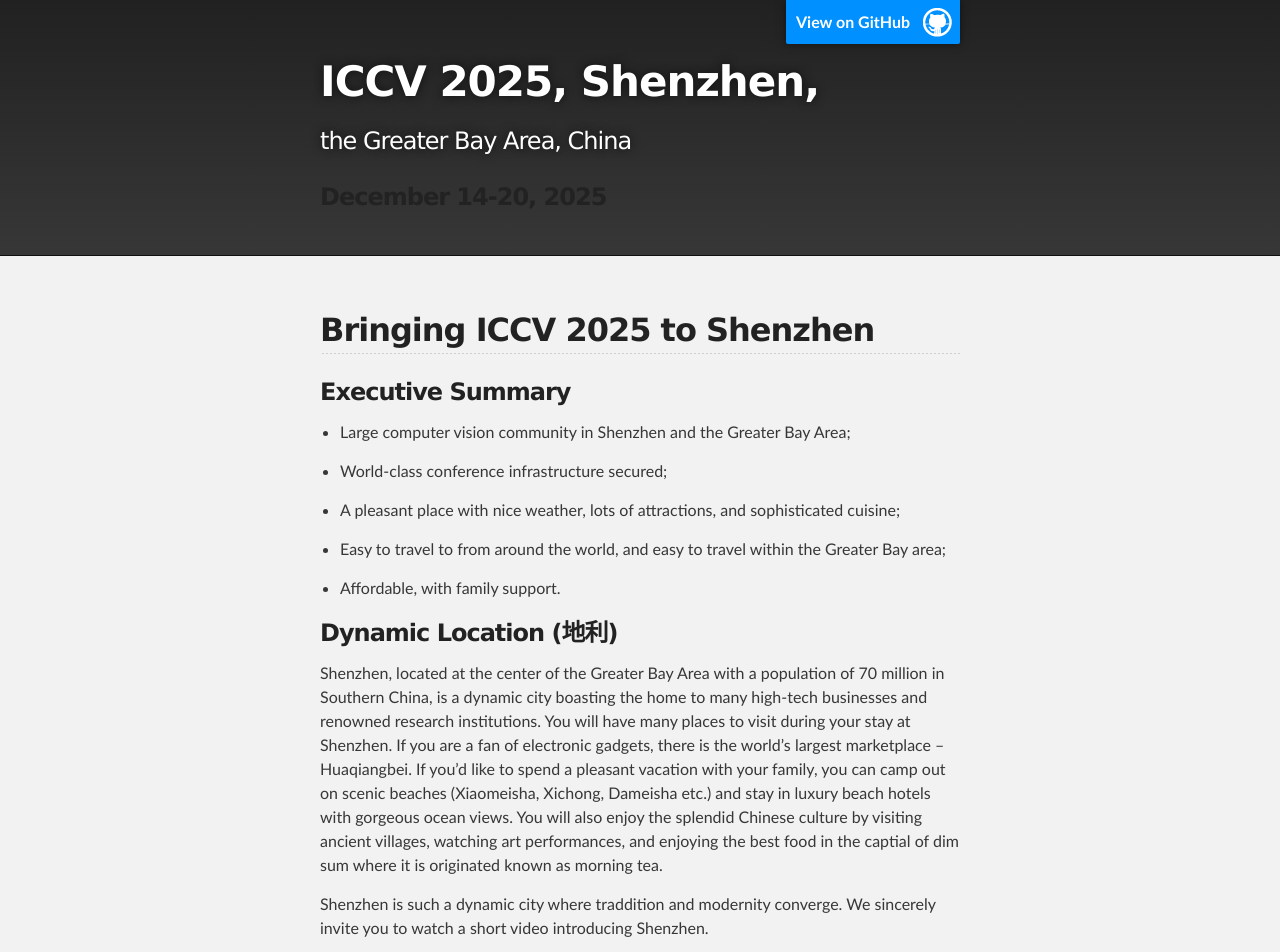
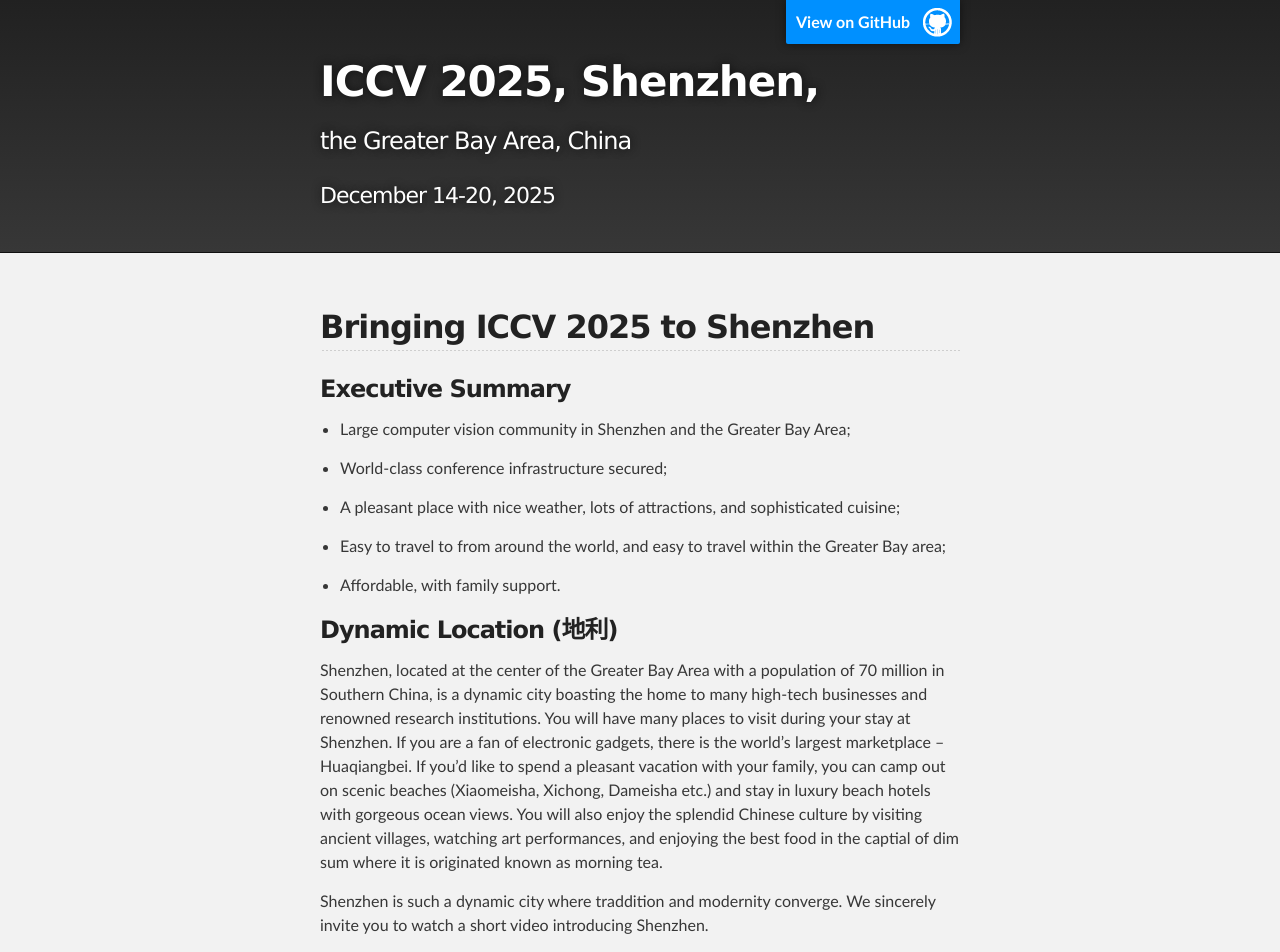
Before and after one commit to iccv2025shenzhen/iccv2025shenzhen, a Jekyll site: the page built from index.md, in a window 1280 px wide. Shown: the top 952 px of the page. Built offline with Jekyll 4.4.1, drawn with Linux system fonts in a browser that asks for light colours; our own code applies the rules of GitHub Pages for plain Markdown files.

Commit message:
Update jekyll-theme-slate.scss

```diff
--- a/_sass/jekyll-theme-slate.scss
+++ b/_sass/jekyll-theme-slate.scss
@@ -310,6 +310,14 @@ Full-Width Styles
   text-shadow: #111 0px 0px 10px;
 }
 
+#project_date {
+  color: #fff;
+  font-size: 22px;
+  font-weight: 300;
+  background: none;
+  text-shadow: #111 0px 0px 10px;
+}
+
 #downloads {
   position: absolute;
   width: 210px;
```
